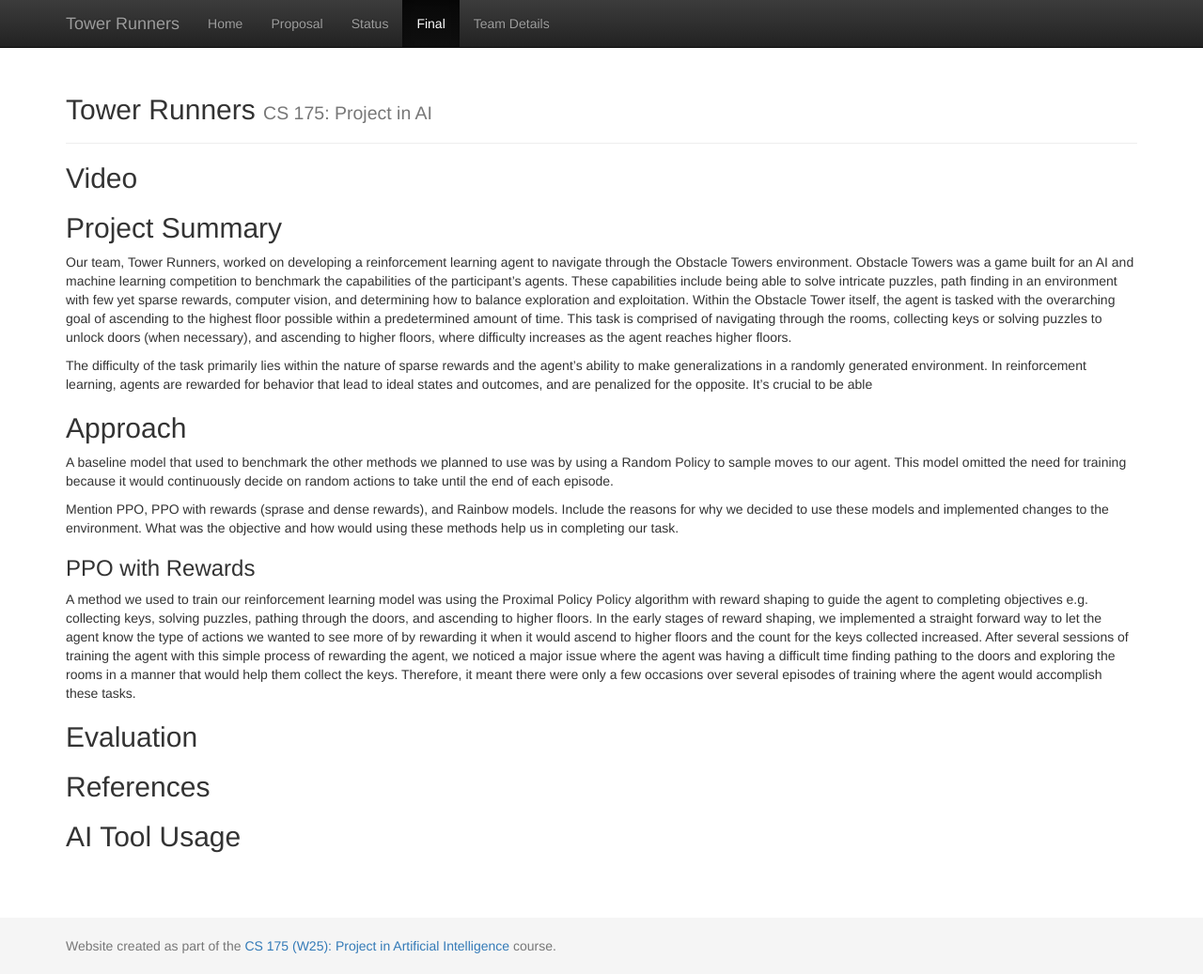
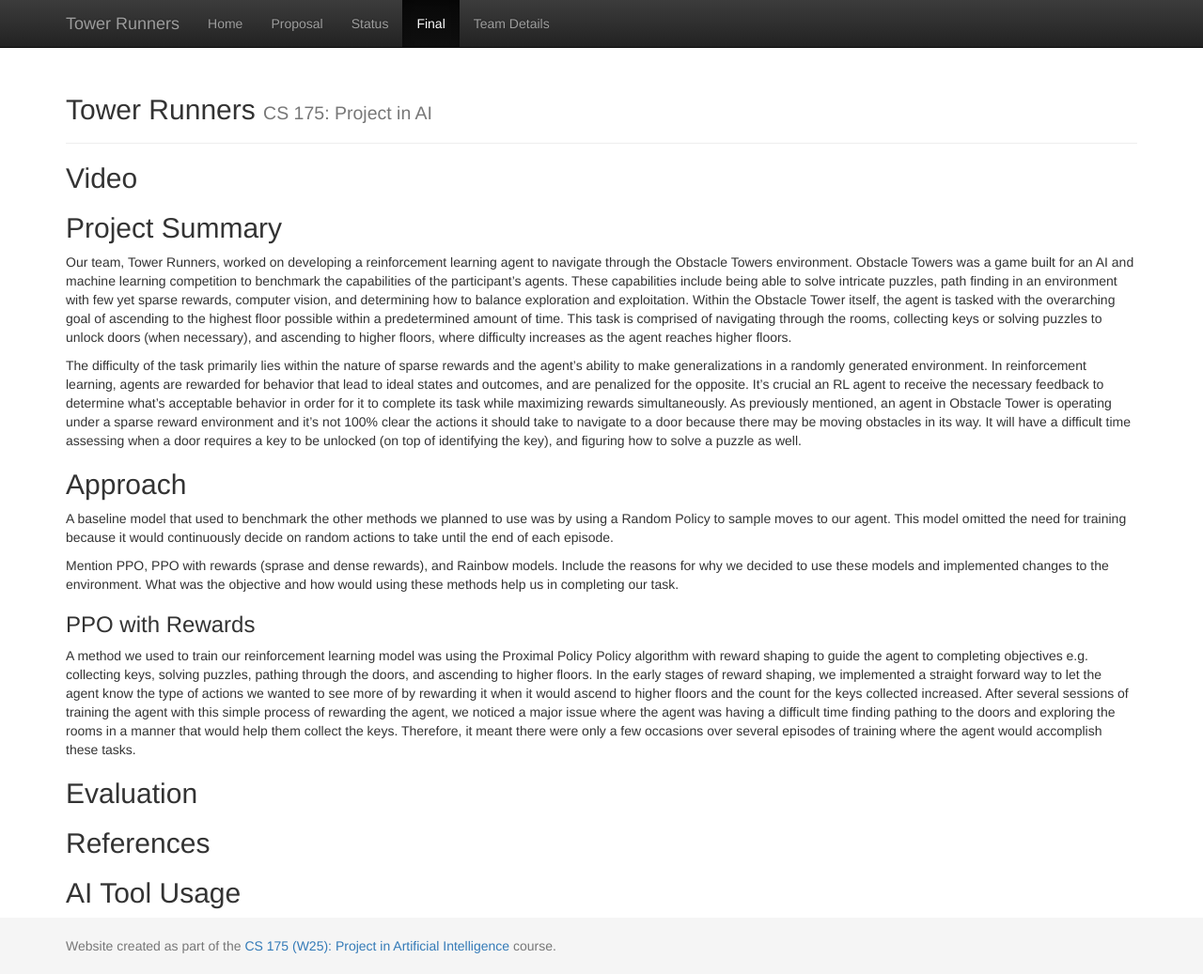
Before and after one commit to avinashduggal/TowerRunners, a Jekyll site: the page built from docs/final.md, in a window 1280 px wide and 1037 px high. Shown: the whole window at 94% size. Built offline with Jekyll 4.4.1, drawn with Linux system fonts in a browser that asks for light colours.

Commit message:
Add to project summary

```diff
--- a/docs/final.md
+++ b/docs/final.md
@@ -7,7 +7,7 @@ title: Final Report
 ## Project Summary
 Our team, Tower Runners, worked on developing a reinforcement learning agent to navigate through the Obstacle Towers environment. Obstacle Towers was a game built for an AI and machine learning competition to benchmark the capabilities of the participant's agents. These capabilities include being able to solve intricate puzzles, path finding in an environment with few yet sparse rewards, computer vision, and determining how to balance exploration and exploitation. Within the Obstacle Tower itself, the agent is tasked with the overarching goal of ascending to the highest floor possible within a predetermined amount of time. This task is comprised of navigating through the rooms, collecting keys or solving puzzles to unlock doors (when necessary), and ascending to higher floors, where difficulty increases as the agent reaches higher floors.
 
-The difficulty of the task primarily lies within the nature of sparse rewards and the agent's ability to make generalizations in a randomly generated environment. In reinforcement learning, agents are rewarded for behavior that lead to ideal states and outcomes, and are penalized for the opposite. It's crucial to be able
+The difficulty of the task primarily lies within the nature of sparse rewards and the agent's ability to make generalizations in a randomly generated environment. In reinforcement learning, agents are rewarded for behavior that lead to ideal states and outcomes, and are penalized for the opposite. It's crucial an RL agent to receive the necessary feedback to determine what's acceptable behavior in order for it to complete its task while maximizing rewards simultaneously. As previously mentioned, an agent in Obstacle Tower is operating under a sparse reward environment and it's not 100% clear the actions it should take to navigate to a door because there may be moving obstacles in its way. It will have a difficult time assessing when a door requires a key to be unlocked (on top of identifying the key), and figuring how to solve a puzzle as well.
 
 ## Approach
 A baseline model that used to benchmark the other methods we planned to use was by using a Random Policy to sample moves to our agent. This model omitted the need for training because it would continuously decide on random actions to take until the end of each episode.
```
